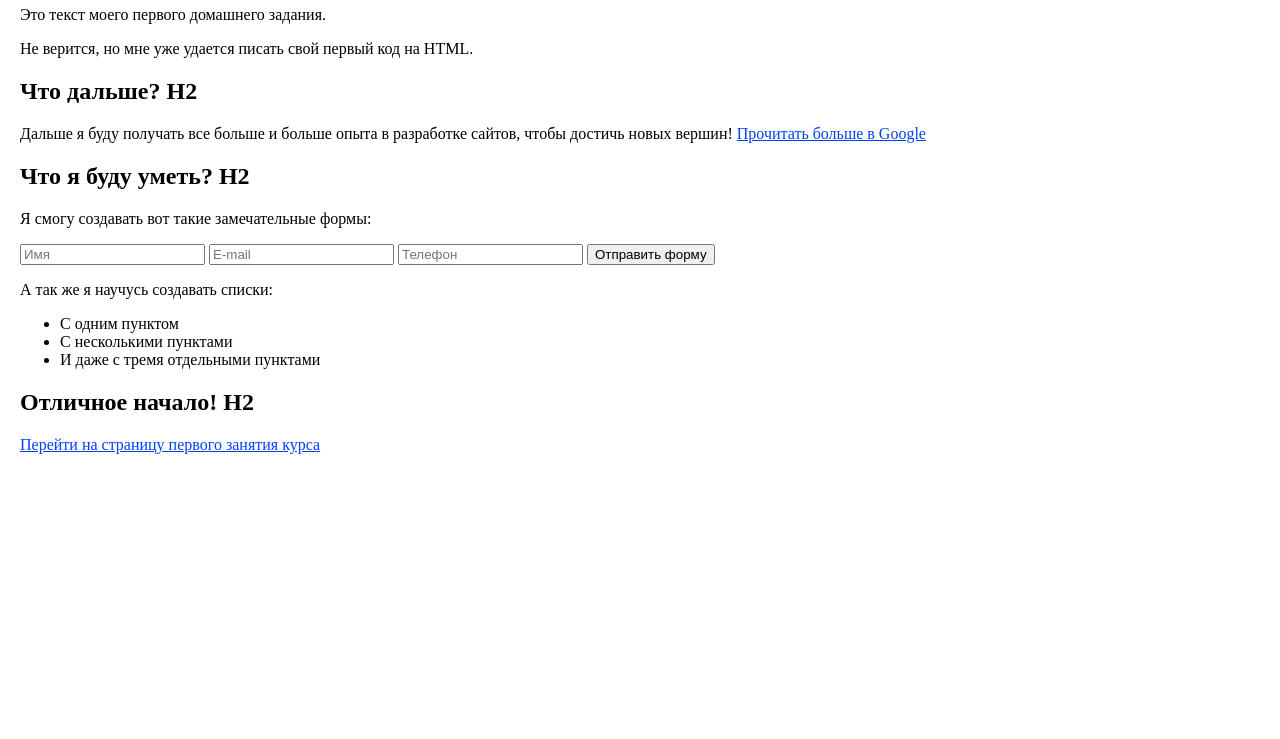
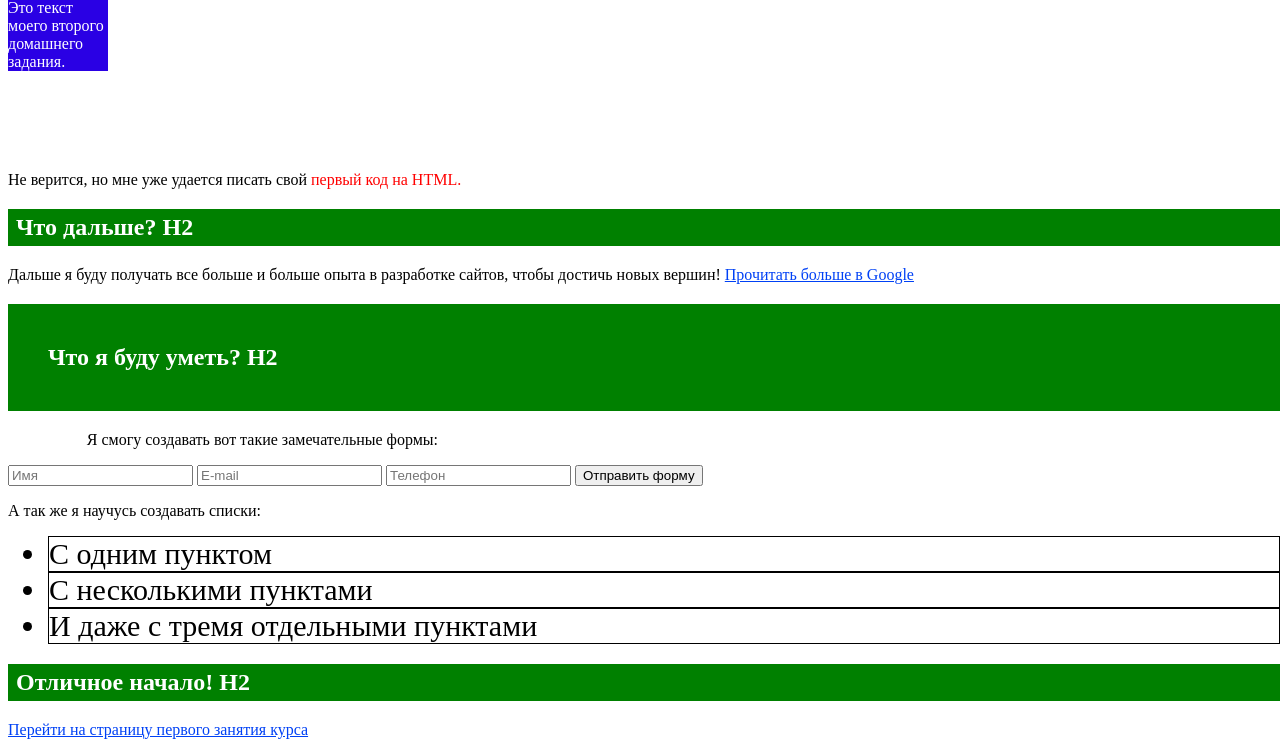
Before and after one commit to RichMord/WayUp, a plain HTML site: page index.html in a window 1280 px wide. Shown: the part 142-881 px from the top of the page. Before the commit the page ends 815 px from the top, so only its background shows below. Drawn offline with Linux system fonts and the light colour scheme.

Commit message:
Add files via upload

```diff
--- a/css/style.css
+++ b/css/style.css
@@ -32,7 +32,7 @@ body {
   max-width: 1400px;
   margin: 0 auto;
   background-color: #fff;
-  padding: 15px 0 0 20px;
+  padding: 8px 0 0 8px;
   min-height: 100vh;
 }
 
@@ -49,3 +49,38 @@ body {
   -o-object-fit: cover;
      object-fit: cover;
 }
+
+.wayup__h1 {
+  color: red;
+}
+
+.wayup__p-1 {
+  background-color: #2a00e4;
+  color: #fff;
+  max-width: 100px;
+  margin: 0px 0px 100px 0px;
+}
+
+.wayup__p-2 span {
+  color: red;
+}
+
+.wayup__h2 {
+  background-color: green;
+  color: #fff;
+  padding: 5px 0 5px 8px;
+}
+
+.wayup__h2.two {
+  padding: 40px 0 40px 40px;
+}
+
+.wayup__p-3 {
+  text-align: center;
+  max-width: 40%;
+}
+
+.wayup__li {
+  border: 1px solid #000;
+  font-size: 30px;
+}
--- a/index.html
+++ b/index.html
@@ -10,6 +10,7 @@
 	<!-- <meta name="viewport" content="width=device-width, initial-scale=1.0, maximum-scale=1.0, user-scalable=0"> -->
 	<meta name="viewport" content="width=device-width, initial-scale=1.0">
 </head>
+
 <body>
 	<div class="wrapper">
 		<main class="page">
@@ -17,20 +18,32 @@
 			<div class="wayup">
 				<div class="wayup__container">
 					<div class="wayup__body">
+
+						<header>
 							<div class="wayup__logo">
 								<picture><source srcset="img/logo.webp" type="image/webp"><img src="img/logo.jpg" alt="img"></picture>
 							</div>
 							<h1 class="wayup__h1">Вступление H1</h1>
-							<p>Это текст моего первого домашнего задания.</p>
-							<p>Не верится, но мне уже удается писать свой первый код на HTML.</p>
+							<p class="wayup__p-1">Это текст<br> моего второго<br> домашнего<br> задания.</p>
+							<p class="wayup__p-2">Не верится, но мне уже удается писать свой <span>первый код на HTML.</span></p>
+						</header>
+
+						<section>
 							<h2 class="wayup__h2">Что дальше? H2</h2>
-							<p>Дальше я буду получать все больше и больше опыта в разработке сайтов, чтобы достичь новых вершин! <a href="#">Прочитать больше в Google</a></p>
-							<h2 class="wayup__h2">Что я буду уметь? H2</h2>
-							<p>Я смогу создавать вот такие замечательные формы:</p>
+							<p>Дальше я буду получать все больше и больше опыта в разработке сайтов, чтобы достичь новых
+								вершин! <a href="#">Прочитать больше в Google</a></p>
+						</section>
+
+						<section>
+							<h2 class="wayup__h2 two">Что я буду уметь? H2</h2>
+							<p class="wayup__p-3">Я смогу создавать вот такие замечательные формы:</p>
 							<form action="#" class="wayup__form-body">
-								<input autocomplete="off" type="text" name="form[]" data-value="" placeholder="Имя" class="search-form__input-name">
-								<input autocomplete="off" type="text" name="form[]" data-value="" placeholder="E-mail" class="search-form__input-email">
-								<input autocomplete="off" type="text" name="form[]" data-value="" placeholder="Телефон" class="search-form__input-tel">
+								<input autocomplete="off" type="text" name="form[]" data-value="" placeholder="Имя"
+									class="search-form__input-name">
+								<input autocomplete="off" type="text" name="form[]" data-value="" placeholder="E-mail"
+									class="search-form__input-email">
+								<input autocomplete="off" type="text" name="form[]" data-value="" placeholder="Телефон"
+									class="search-form__input-tel">
 								<button type="submit" class="wayup__form-button">Отправить форму</button>
 							</form>
 							<p>А так же я научусь создавать списки:</p>
@@ -39,8 +52,12 @@
 								<li class="wayup__li">С несколькими пунктами</li>
 								<li class="wayup__li">И даже с тремя отдельными пунктами</li>
 							</ul>
+						</section>
+
+						<footer>
 							<h2 class="wayup__h2">Отличное начало! H2</h2>
 							<a href="#">Перейти на страницу первого занятия курса</a>
+						</footer>
 					</div>
 				</div>
 			</div>
@@ -48,4 +65,5 @@
 		</main>
 	</div>
 </body>
+
 </html>
```
Also changed, not shown: css/style.min.css, img/icons/check.svg (added), img/icons/check.webp (added), img/icons/close.svg (added), img/icons/close.webp (added), img/icons/loading.gif (added), img/icons/loading.webp (added), img/icons/p-left.svg (added), img/icons/p-left.webp (added), img/icons/p-right.svg (added), img/icons/p-right.webp (added). Lines whose indentation alone changed are shown as unchanged.
